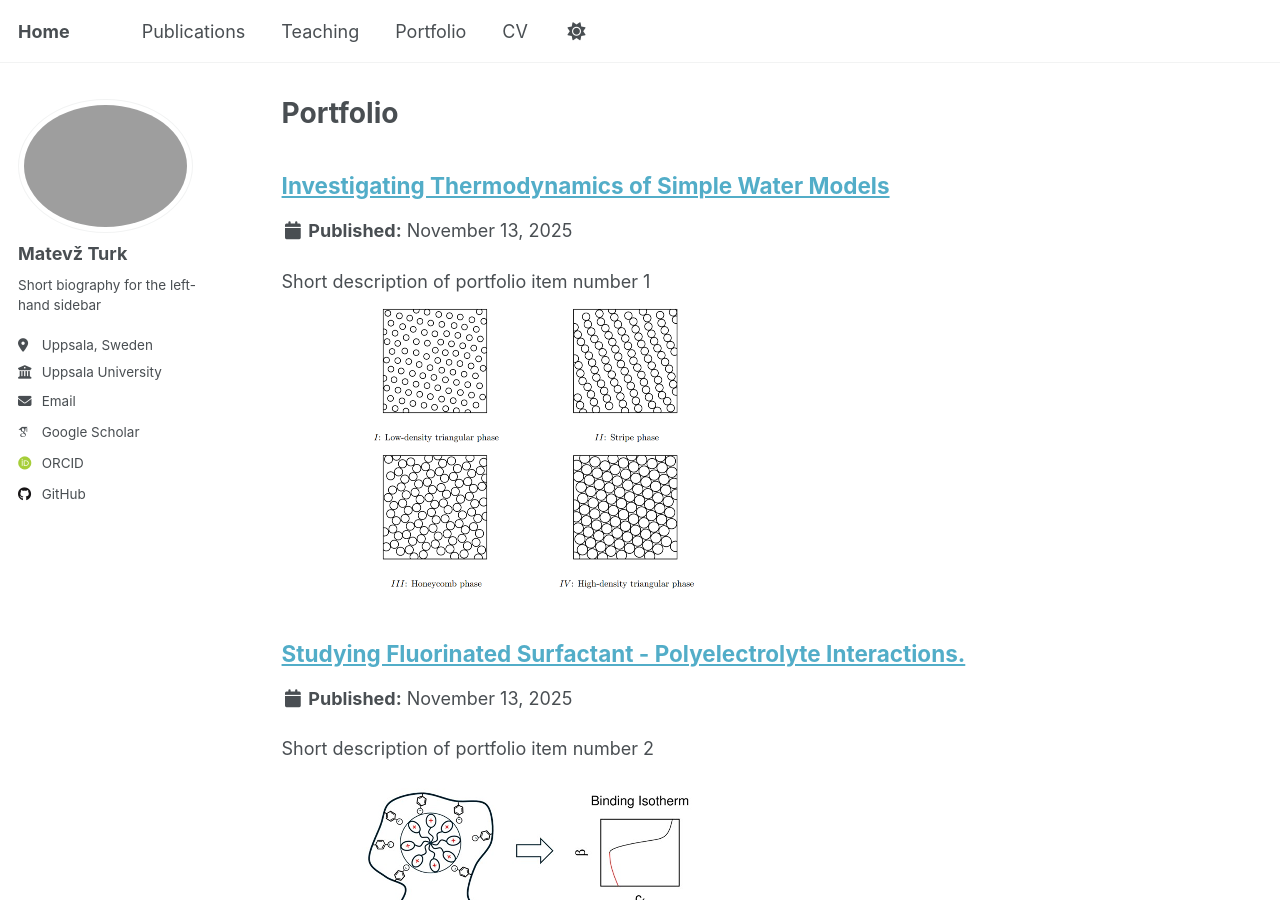
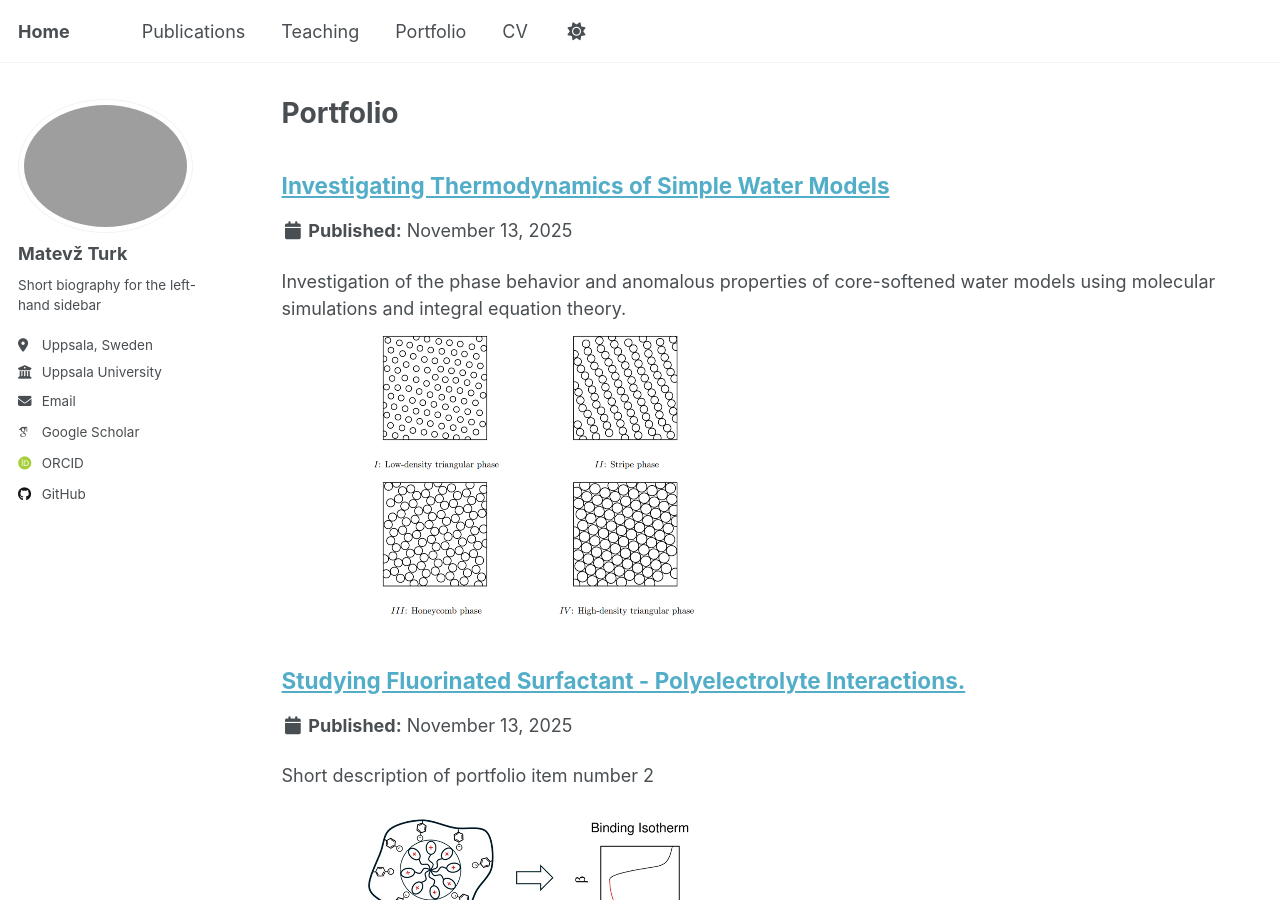
Before and after one commit to MatevzTurk/MatevzTurk.github.io, a Jekyll site: the page built from _pages/portfolio.html, in a window 1280 px wide and 900 px high. Built offline with Jekyll 4.4.1, drawn with Linux system fonts in a browser that asks for light colours; some web fonts are replaced; a script that is not in the unit is left out.

Commit message:
Update portfolio-1.md

```diff
--- a/_portfolio/portfolio-1.md
+++ b/_portfolio/portfolio-1.md
@@ -1,6 +1,6 @@
 ---
 title: "Investigating Thermodynamics of Simple Water Models"
-excerpt: "Short description of portfolio item number 1<br/><img src='/images/Urbic.png'>"
+excerpt: "Investigation of the phase behavior and anomalous properties of core-softened water models using molecular simulations and integral equation theory.<br/><img src='/images/Urbic.png'>"
 collection: portfolio
 ---
 
```
